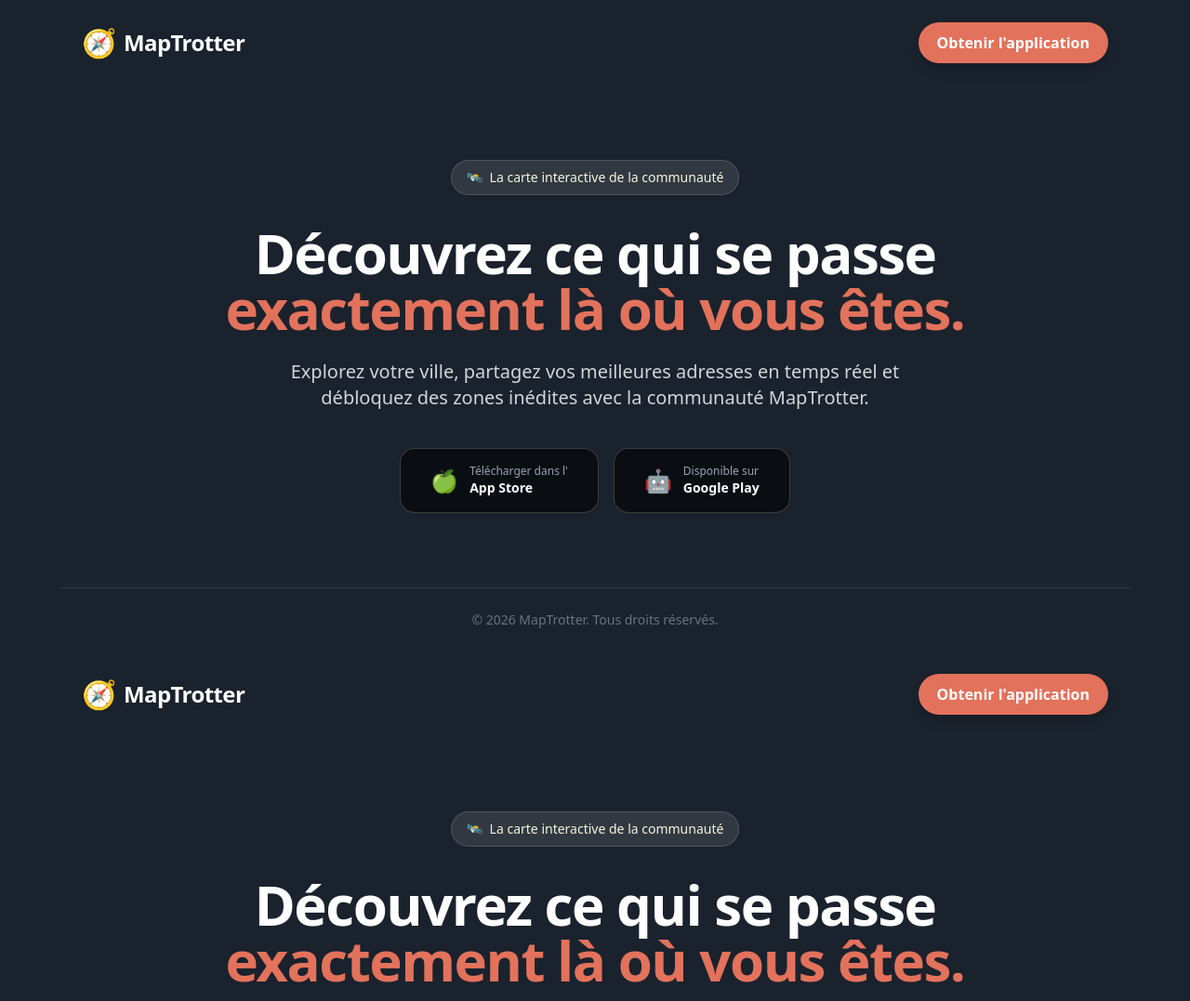
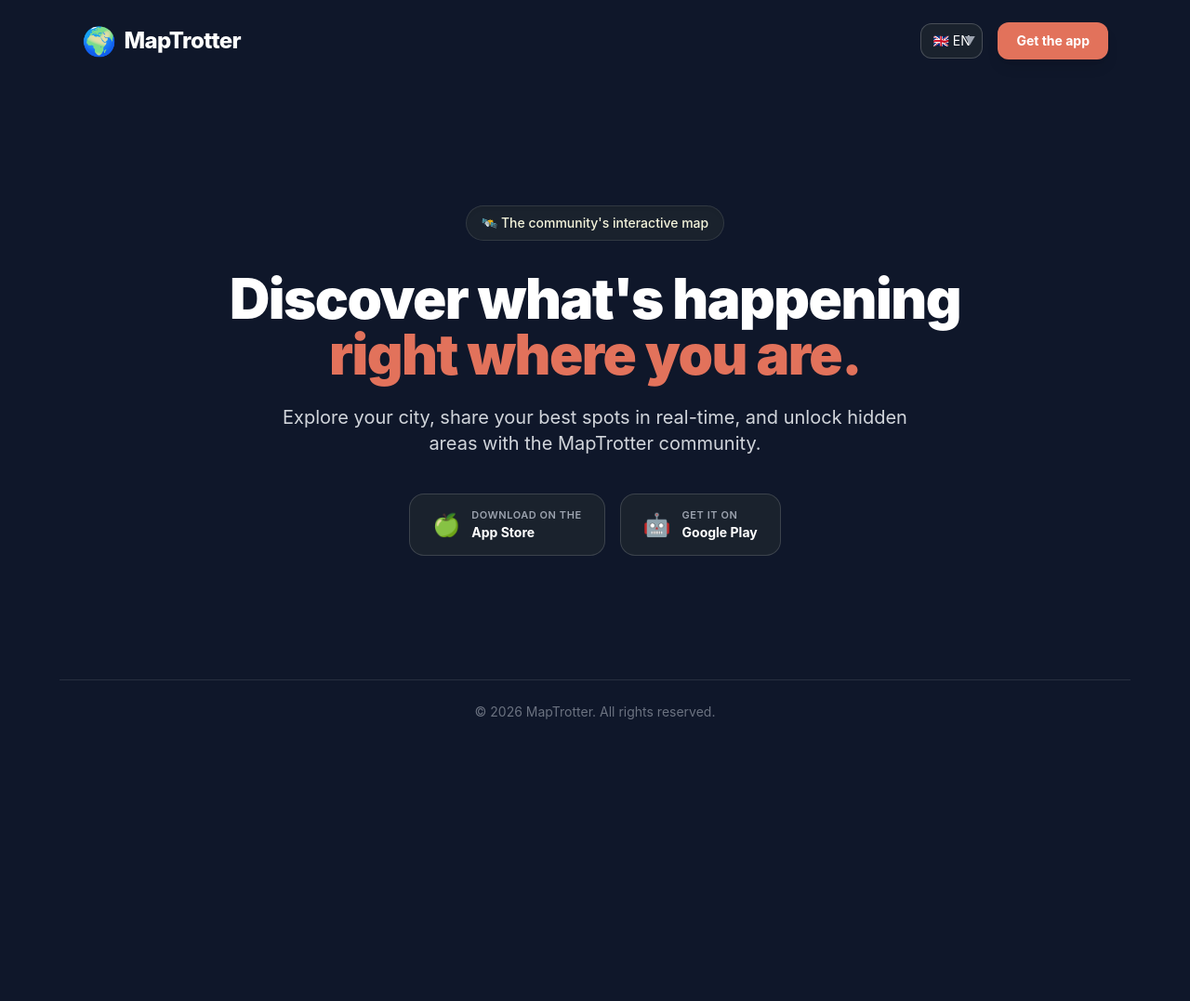
Before and after one commit to timotheeguillaume-creator/maptrotter-landing, a plain HTML site: page index.html in a window 1280 px wide. Shown: the top 1077 px of the page at 93% size. After the commit the page ends 800 px from the top, so only its background shows below. Drawn offline with nearby package versions, Linux system fonts and the light colour scheme.

Commit message:
Update index.html

```diff
--- a/index.html
+++ b/index.html
@@ -4,126 +4,213 @@
   <meta charset="UTF-8" />
   <meta name="viewport" content="width=device-width, initial-scale=1.0" />
   <title>MapTrotter — Explorez le monde autrement</title>
+
+  <!-- Tailwind CSS CDN -->
   <script src="https://cdn.tailwindcss.com"></script>
+  <script>
+    tailwind.config = {
+      darkMode: 'class',
+      theme: {
+        extend: {
+          colors: {
+            brand: {
+              bg: '#0F172A',
+              card: '#1A222D',
+              accent: '#E2725B',
+              cyan: '#00E9FF',
+              cream: '#F5F5DC',
+            }
+          }
+        }
+      }
+    }
+  </script>
+
   <style>
-    body { background-color: #1A222D; color: #F5F5DC; }
+    body {
+      background-color: #0F172A;
+      color: #F5F5DC;
+      font-family: -apple-system, BlinkMacSystemFont, "Segoe UI", Roboto, sans-serif;
+    }
     .accent-bg { background-color: #E2725B; }
     .accent-text { color: #E2725B; }
+    .cyan-text { color: #00E9FF; }
   </style>
 </head>
-<body class="min-h-screen flex flex-col justify-between antialiased">
 
-  <!-- Header / Nav -->
-  <header class="max-w-6xl mx-auto w-full p-6 flex justify-between items-center">
+<body class="min-h-screen flex flex-col justify-between antialiased selection:bg-[#E2725B] selection:text-white">
+
+  <!-- Header / Navigation -->
+  <header class="max-w-6xl mx-auto w-full p-4 sm:p-6 flex justify-between items-center gap-2">
+    <!-- Logo -->
     <div class="flex items-center gap-2">
-      <span class="text-3xl">🧭</span>
-      <span class="text-2xl font-bold tracking-tight text-white">MapTrotter</span>
+      <span class="text-2xl sm:text-3xl">🌍</span>
+      <span class="text-xl sm:text-2xl font-extrabold tracking-tight text-white">MapTrotter</span>
     </div>
-    <a href="#download" class="accent-bg text-white font-semibold px-5 py-2.5 rounded-full shadow-lg hover:opacity-90 transition">
-      Obtenir l'application
-    </a>
+
+    <!-- Right Controls: Language Selector + CTA -->
+    <div class="flex items-center gap-2 sm:gap-4">
+      <!-- Sélecteur de langue -->
+      <div class="relative">
+        <select
+          id="lang-select"
+          aria-label="Sélectionner la langue / Select language"
+          class="bg-[#1A222D] border border-white/20 text-xs sm:text-sm text-white px-2.5 sm:px-3 py-2 rounded-xl cursor-pointer focus:outline-none focus:border-[#E2725B] transition appearance-none pr-7">
+          <option value="fr">🇫🇷 FR</option>
+          <option value="en">🇬🇧 EN</option>
+          <option value="es">🇪🇸 ES</option>
+          <option value="de">🇩🇪 DE</option>
+          <option value="pt">🇵🇹 PT</option>
+        </select>
+        <span class="absolute right-2 top-1/2 -translate-y-1/2 text-xs text-gray-400 pointer-events-none">▼</span>
+      </div>
+
+      <!-- CTA App -->
+      <a href="#download" data-i18n="get_app" class="accent-bg text-white text-xs sm:text-sm font-bold px-3.5 sm:px-5 py-2.5 rounded-xl shadow-lg hover:brightness-110 active:scale-95 transition text-center whitespace-nowrap">
+        Obtenir l'application
+      </a>
+    </div>
   </header>
 
   <!-- Hero Section -->
-  <main class="max-w-4xl mx-auto text-center px-6 py-20 my-auto">
-    <div class="inline-flex items-center gap-2 px-4 py-2 rounded-full bg-white/10 text-sm font-medium mb-8 border border-white/15">
-      <span>🛰️</span> La carte interactive de la communauté
+  <main class="max-w-4xl mx-auto text-center px-4 sm:px-6 py-12 sm:py-20 my-auto">
+    <!-- Badge -->
+    <div class="inline-flex items-center gap-2 px-3.5 py-1.5 sm:px-4 sm:py-2 rounded-full bg-[#1A222D] text-xs sm:text-sm font-medium mb-6 sm:mb-8 border border-white/10 shadow-inner">
+      <span data-i18n="badge">🛰️ La carte interactive de la communauté</span>
     </div>
-    <h1 class="text-4xl sm:text-6xl font-extrabold text-white tracking-tight leading-tight mb-6">
-      Découvrez ce qui se passe <br />
-      <span class="accent-text">exactement là où vous êtes.</span>
+
+    <!-- Title -->
+    <h1 class="text-3xl sm:text-6xl font-black text-white tracking-tight leading-tight mb-6">
+      <span data-i18n="title_main">Découvrez ce qui se passe</span> <br />
+      <span class="accent-text" data-i18n="title_accent">exactement là où vous êtes.</span>
     </h1>
-    <p class="text-lg sm:text-xl text-gray-300 max-w-2xl mx-auto mb-10 leading-relaxed">
+
+    <!-- Description -->
+    <p class="text-base sm:text-xl text-gray-300 max-w-2xl mx-auto mb-10 leading-relaxed font-normal" data-i18n="description">
       Explorez votre ville, partagez vos meilleures adresses en temps réel et débloquez des zones inédites avec la communauté MapTrotter.
     </p>
 
-    <!-- Boutons Téléchargement -->
-    <div id="download" class="flex flex-col sm:flex-row justify-center items-center gap-4">
-      <a href="#" class="w-full sm:w-auto bg-black/60 hover:bg-black border border-white/20 text-white px-8 py-4 rounded-2xl flex items-center justify-center gap-3 transition">
+    <!-- App Store / Play Store Buttons -->
+    <div id="download" class="flex flex-col sm:flex-row justify-center items-center gap-3 sm:gap-4 max-w-sm sm:max-w-none mx-auto">
+      <a href="#" class="w-full sm:w-auto bg-[#1A222D] hover:bg-black/40 border border-white/15 text-white px-6 py-3.5 rounded-2xl flex items-center justify-center gap-3 transition active:scale-95">
         <span class="text-2xl">🍏</span>
         <div class="text-left">
-          <div class="text-xs text-gray-400">Télécharger dans l'</div>
-          <div class="text-sm font-bold">App Store</div>
+          <div class="text-[11px] text-gray-400 uppercase tracking-wider font-semibold" data-i18n="app_store_sub">Télécharger dans l'</div>
+          <div class="text-sm font-bold text-white">App Store</div>
         </div>
       </a>
-      <a href="#" class="w-full sm:w-auto bg-black/60 hover:bg-black border border-white/20 text-white px-8 py-4 rounded-2xl flex items-center justify-center gap-3 transition">
+
+      <a href="#" class="w-full sm:w-auto bg-[#1A222D] hover:bg-black/40 border border-white/15 text-white px-6 py-3.5 rounded-2xl flex items-center justify-center gap-3 transition active:scale-95">
         <span class="text-2xl">🤖</span>
         <div class="text-left">
-          <div class="text-xs text-gray-400">Disponible sur</div>
-          <div class="text-sm font-bold">Google Play</div>
+          <div class="text-[11px] text-gray-400 uppercase tracking-wider font-semibold" data-i18n="play_store_sub">Disponible sur</div>
+          <div class="text-sm font-bold text-white">Google Play</div>
         </div>
       </a>
     </div>
   </main>
 
   <!-- Footer -->
-  <footer class="max-w-6xl mx-auto w-full p-6 text-center text-sm text-gray-500 border-t border-white/10">
-    &copy; 2026 MapTrotter. Tous droits réservés.
+  <footer class="max-w-6xl mx-auto w-full p-6 text-center text-xs sm:text-sm text-gray-500 border-t border-white/10">
+    &copy; <span id="year">2026</span> MapTrotter. <span data-i18n="rights">Tous droits réservés.</span>
   </footer>
 
-</body>
-</html><!DOCTYPE html>
-<html lang="fr" class="dark">
-<head>
-  <meta charset="UTF-8" />
-  <meta name="viewport" content="width=device-width, initial-scale=1.0" />
-  <title>MapTrotter — Explorez le monde autrement</title>
-  <script src="https://cdn.tailwindcss.com"></script>
-  <style>
-    body { background-color: #1A222D; color: #F5F5DC; }
-    .accent-bg { background-color: #E2725B; }
-    .accent-text { color: #E2725B; }
-  </style>
-</head>
-<body class="min-h-screen flex flex-col justify-between antialiased">
+  <!-- i18n JavaScript Engine -->
+  <script>
+    // Dictionnaire de traduction (5 langues)
+    const translations = {
+      fr: {
+        badge: "🛰️ La carte interactive de la communauté",
+        title_main: "Découvrez ce qui se passe",
+        title_accent: "exactement là où vous êtes.",
+        description: "Explorez votre ville, partagez vos meilleures adresses en temps réel et débloquez des zones inédites avec la communauté MapTrotter.",
+        get_app: "Obtenir l'application",
+        app_store_sub: "Télécharger dans l'",
+        play_store_sub: "Disponible sur",
+        rights: "Tous droits réservés."
+      },
+      en: {
+        badge: "🛰️ The community's interactive map",
+        title_main: "Discover what's happening",
+        title_accent: "right where you are.",
+        description: "Explore your city, share your best spots in real-time, and unlock hidden areas with the MapTrotter community.",
+        get_app: "Get the app",
+        app_store_sub: "Download on the",
+        play_store_sub: "Get it on",
+        rights: "All rights reserved."
+      },
+      es: {
+        badge: "🛰️ El mapa interactivo de la comunidad",
+        title_main: "Descubre lo que pasa",
+        title_accent: "exactamente donde estás.",
+        description: "Explora tu ciudad, comparte tus mejores lugares en tiempo real y desbloquea zonas inéditas con la comunidad MapTrotter.",
+        get_app: "Obtener la app",
+        app_store_sub: "Consíguelo en el",
+        play_store_sub: "Disponible en",
+        rights: "Todos los derechos reservados."
+      },
+      de: {
+        badge: "🛰️ Die interaktive Karte der Community",
+        title_main: "Entdecke, was passiert",
+        title_accent: "genau da, wo du bist.",
+        description: "Erkunde deine Stadt, teile deine besten Orte in Echtzeit und schalte neue Gebiete mit der MapTrotter-Community frei.",
+        get_app: "App holen",
+        app_store_sub: "Laden im",
+        play_store_sub: "Jetzt bei",
+        rights: "Alle Rechte vorbehalten."
+      },
+      pt: {
+        badge: "🛰️ O mapa interativo da comunidade",
+        title_main: "Descubra o que está acontecendo",
+        title_accent: "exatamente onde você está.",
+        description: "Explore sua cidade, compartilhe seus melhores lugares em tempo real e desbloqueie novas áreas com a comunidade MapTrotter.",
+        get_app: "Obter o app",
+        app_store_sub: "Baixar na",
+        play_store_sub: "Disponível no",
+        rights: "Todos os direitos reservados."
+      }
+    };
 
-  <!-- Header / Nav -->
-  <header class="max-w-6xl mx-auto w-full p-6 flex justify-between items-center">
-    <div class="flex items-center gap-2">
-      <span class="text-3xl">🧭</span>
-      <span class="text-2xl font-bold tracking-tight text-white">MapTrotter</span>
-    </div>
-    <a href="#download" class="accent-bg text-white font-semibold px-5 py-2.5 rounded-full shadow-lg hover:opacity-90 transition">
-      Obtenir l'application
-    </a>
-  </header>
+    const SUPPORTED_LANGS = ['fr', 'en', 'es', 'de', 'pt'];
+    const DEFAULT_LANG = 'fr';
 
-  <!-- Hero Section -->
-  <main class="max-w-4xl mx-auto text-center px-6 py-20 my-auto">
-    <div class="inline-flex items-center gap-2 px-4 py-2 rounded-full bg-white/10 text-sm font-medium mb-8 border border-white/15">
-      <span>🛰️</span> La carte interactive de la communauté
-    </div>
-    <h1 class="text-4xl sm:text-6xl font-extrabold text-white tracking-tight leading-tight mb-6">
-      Découvrez ce qui se passe <br />
-      <span class="accent-text">exactement là où vous êtes.</span>
-    </h1>
-    <p class="text-lg sm:text-xl text-gray-300 max-w-2xl mx-auto mb-10 leading-relaxed">
-      Explorez votre ville, partagez vos meilleures adresses en temps réel et débloquez des zones inédites avec la communauté MapTrotter.
-    </p>
+    // Détection automatique de la langue
+    function detectLanguage() {
+      const savedLang = localStorage.getItem('maptrotter_web_lang');
+      if (savedLang && SUPPORTED_LANGS.includes(savedLang)) return savedLang;
 
-    <!-- Boutons Téléchargement -->
-    <div id="download" class="flex flex-col sm:flex-row justify-center items-center gap-4">
-      <a href="#" class="w-full sm:w-auto bg-black/60 hover:bg-black border border-white/20 text-white px-8 py-4 rounded-2xl flex items-center justify-center gap-3 transition">
-        <span class="text-2xl">🍏</span>
-        <div class="text-left">
-          <div class="text-xs text-gray-400">Télécharger dans l'</div>
-          <div class="text-sm font-bold">App Store</div>
-        </div>
-      </a>
-      <a href="#" class="w-full sm:w-auto bg-black/60 hover:bg-black border border-white/20 text-white px-8 py-4 rounded-2xl flex items-center justify-center gap-3 transition">
-        <span class="text-2xl">🤖</span>
-        <div class="text-left">
-          <div class="text-xs text-gray-400">Disponible sur</div>
-          <div class="text-sm font-bold">Google Play</div>
-        </div>
-      </a>
-    </div>
-  </main>
+      const browserLang = (navigator.language || navigator.userLanguage || '').slice(0, 2).toLowerCase();
+      if (SUPPORTED_LANGS.includes(browserLang)) return browserLang;
 
-  <!-- Footer -->
-  <footer class="max-w-6xl mx-auto w-full p-6 text-center text-sm text-gray-500 border-t border-white/10">
-    &copy; 2026 MapTrotter. Tous droits réservés.
-  </footer>
+      return DEFAULT_LANG;
+    }
 
+    // Application de la traduction dans le DOM
+    function applyLanguage(lang) {
+      const dict = translations[lang] || translations[DEFAULT_LANG];
+      document.querySelectorAll('[data-i18n]').forEach(el => {
+        const key = el.getAttribute('data-i18n');
+        if (dict[key]) {
+          el.innerText = dict[key];
+        }
+      });
+
+      document.documentElement.lang = lang;
+      document.getElementById('lang-select').value = lang;
+      localStorage.setItem('maptrotter_web_lang', lang);
+    }
+
+    // Événements & Initialisation
+    document.addEventListener('DOMContentLoaded', () => {
+      document.getElementById('year').innerText = new Date().getFullYear();
+
+      const initialLang = detectLanguage();
+      applyLanguage(initialLang);
+
+      document.getElementById('lang-select').addEventListener('change', (e) => {
+        applyLanguage(e.target.value);
+      });
+    });
+  </script>
 </body>
 </html>
```
